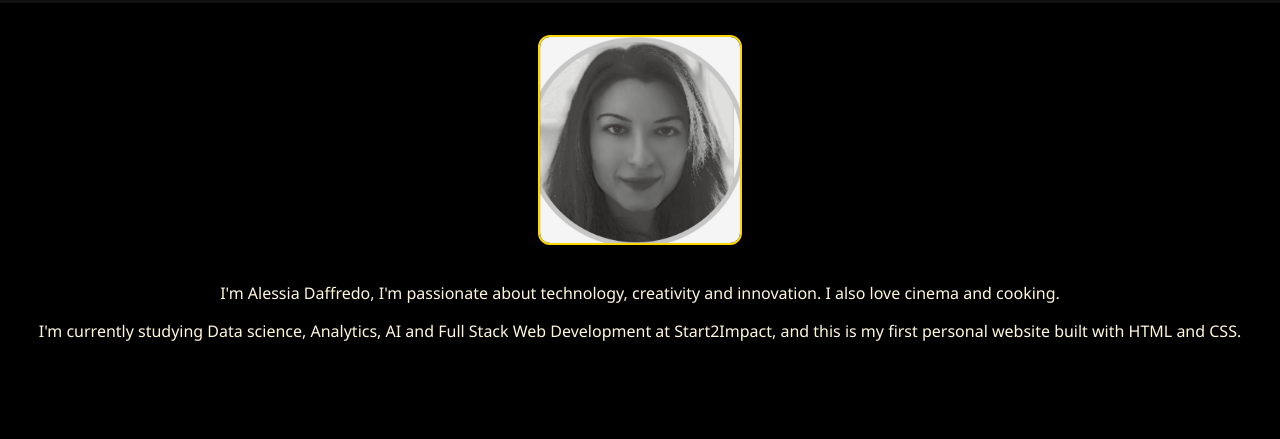
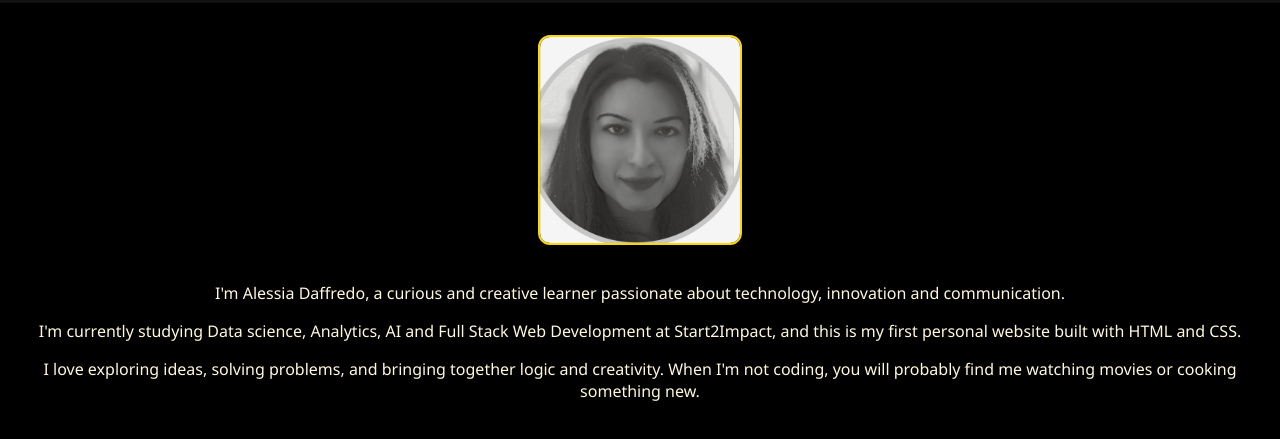
Before and after one commit to alessia-daffredo/sito-personale, a plain HTML site: page about.html in a window 1280 px wide. Shown: the part 137-576 px from the top of the page. Drawn offline with Linux system fonts and the light colour scheme.

Commit message:
Aggornamento biografia

```diff
--- a/about.html
+++ b/about.html
@@ -19,8 +19,9 @@
   </header>
   <main>
     <img src="foto.jpg" alt="Foto di Alessia" class="profile-photo" />
-    <p>I'm Alessia Daffredo, I'm passionate about technology, creativity and innovation. I also love cinema and cooking.</p>
+    <p>I'm Alessia Daffredo, a curious and creative learner passionate about technology, innovation and communication.</p>
     <p>I'm currently studying Data science, Analytics, AI and Full Stack Web Development at Start2Impact, and this is my first personal website built with HTML and CSS.</p>
+    <p>I love exploring ideas, solving problems, and bringing together logic and creativity. When I'm not coding, you will probably find me watching movies or cooking something new.</p>
   </main>
 </body>
 </html>
```
